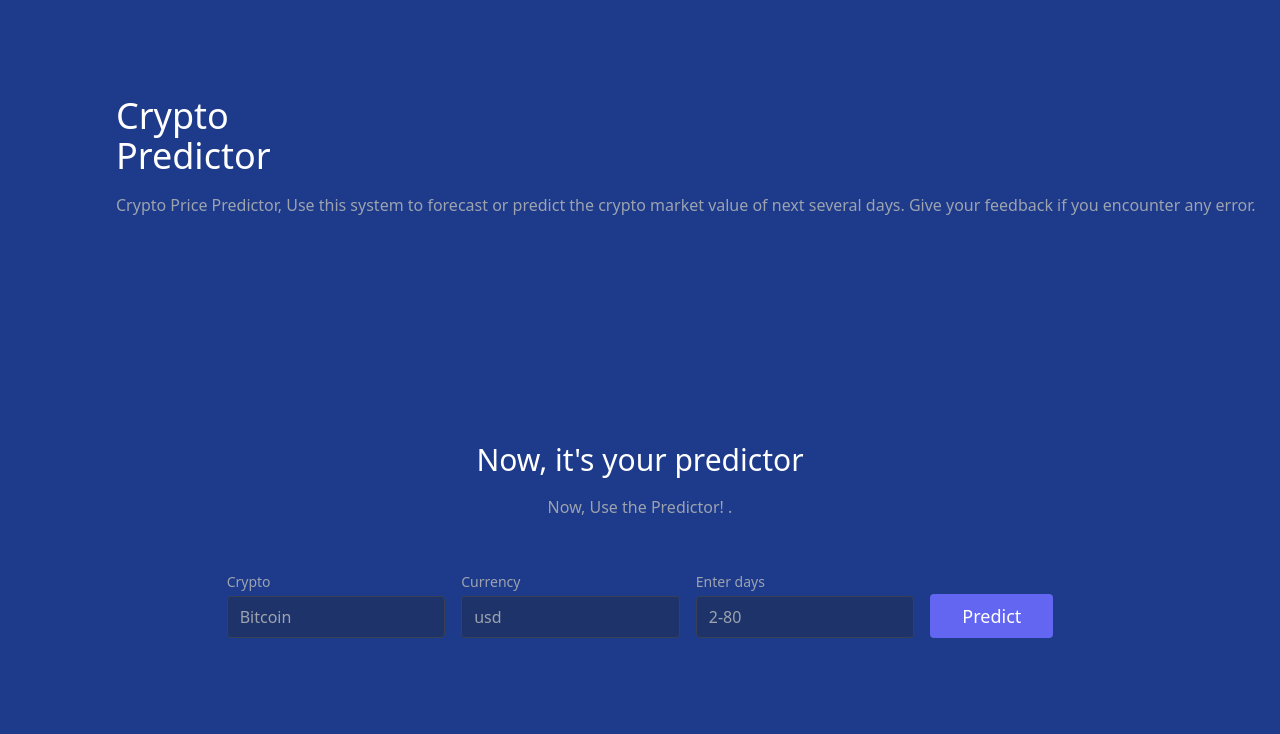
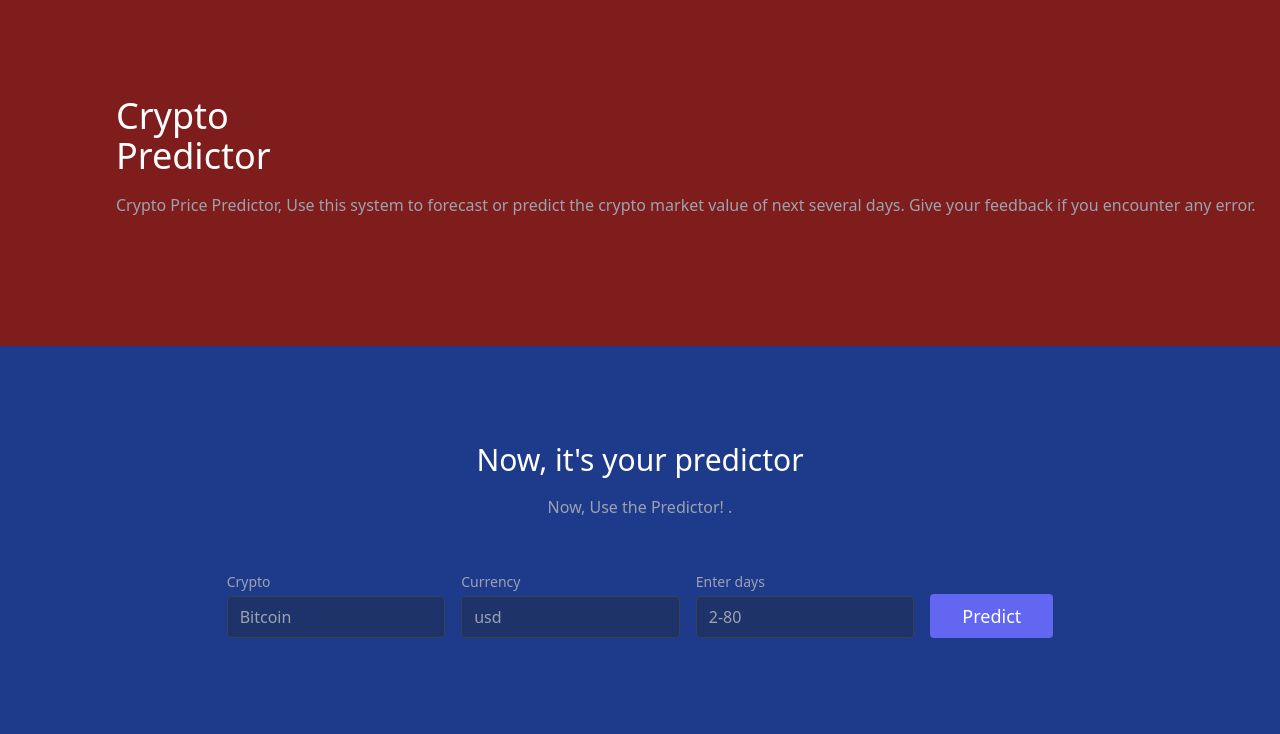
Before and after one commit to shakkoor/bitcoinprediction, a Flask app: page / in a window 1280 px wide. Shown: the part 80-814 px from the top of the page. Run offline with Flask 3, Linux system fonts and the light colour scheme.

Commit message:
index.html

```diff
--- a/templates/index.html
+++ b/templates/index.html
@@ -29,7 +29,7 @@
           </nav>
         </div>
       </header>
-      <section class="text-gray-400 bg-blue-900 body-font">
+      <section class="text-gray-400 bg-red-900 body-font">
         <div class="container mx-auto flex px-5 py-24 md:flex-row flex-col items-center">
           <!-- <div class="lg:max-w-lg lg:w-full md:w-1/2 w-5/6 md:mb-0 mb-10">
             <img class="object-cover object-center rounded" alt="hero" src="{{url_for('static', filename='forex.jpg')}}">
```
